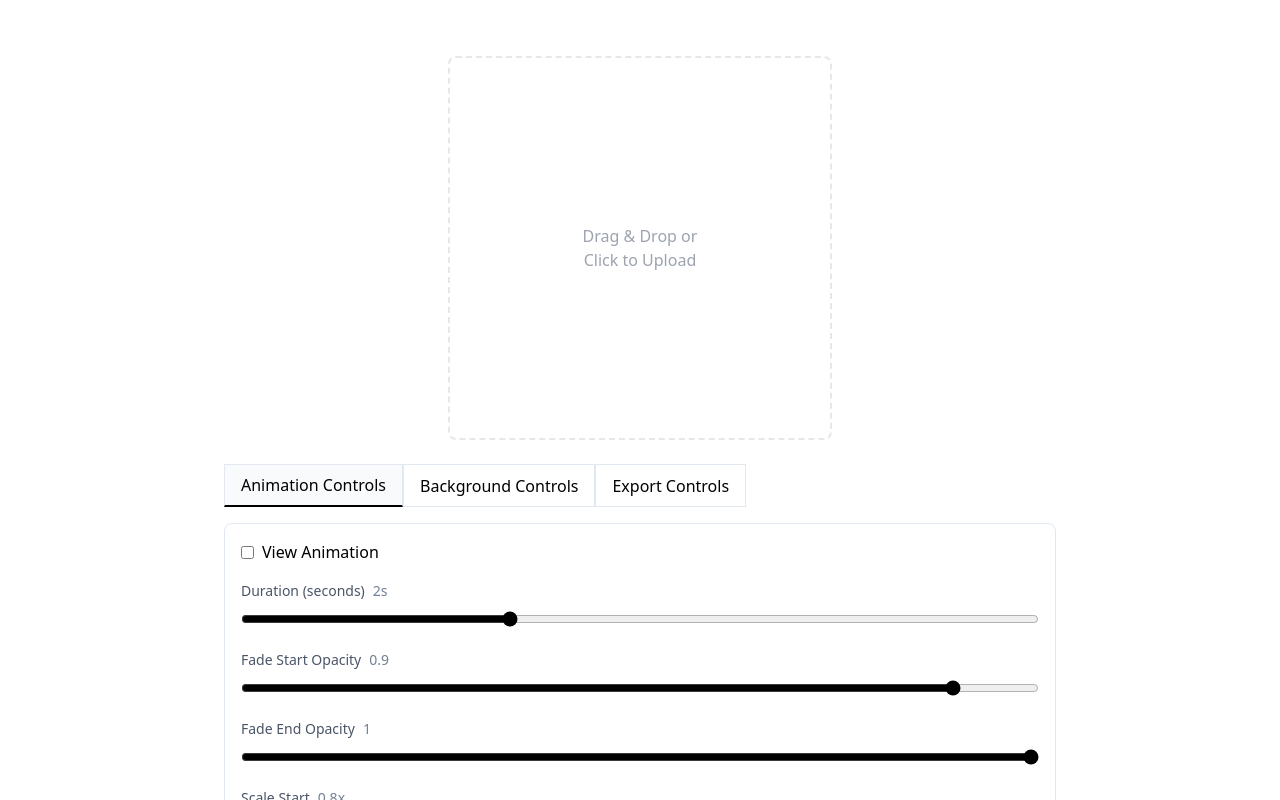
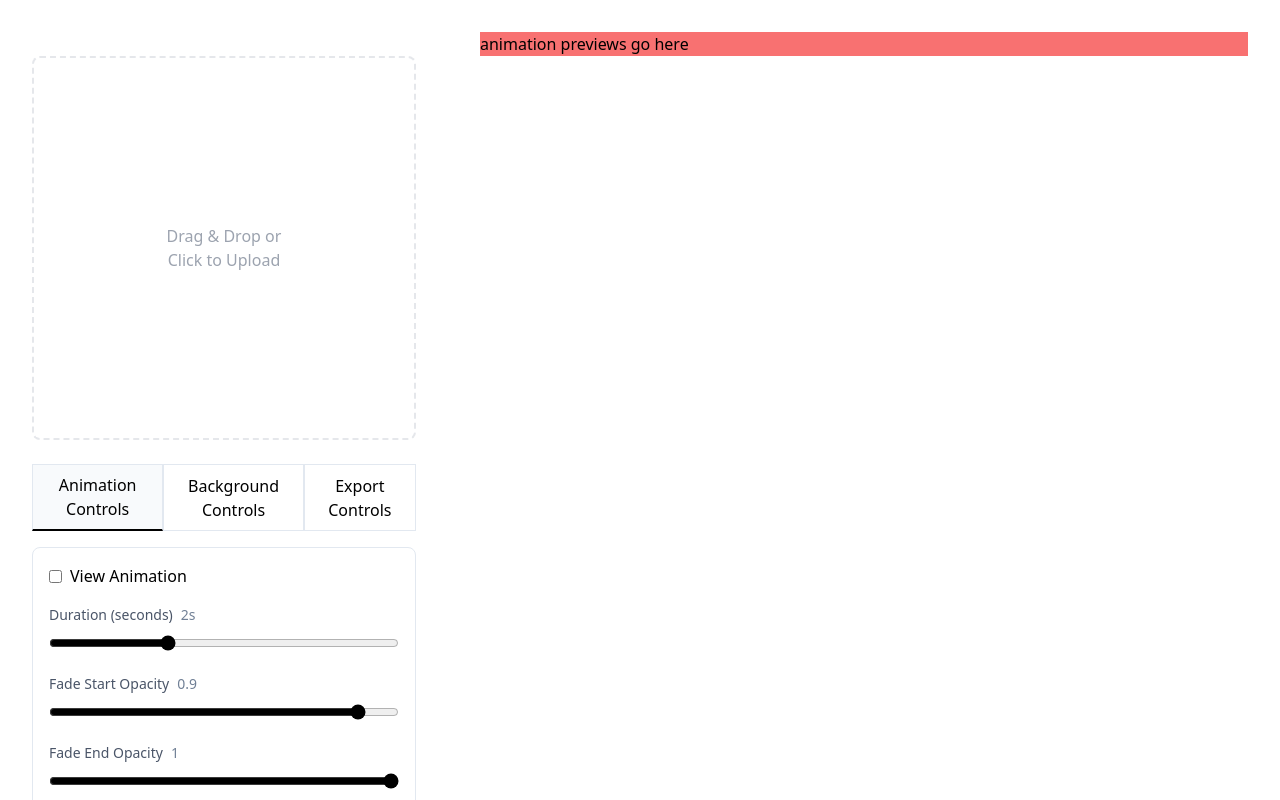
Before and after one commit to storyl/ny-after-dark-hackathon, a Next.js app: page / in a window 1280 px wide. Shown: the top 800 px of the page. Built offline with nearby package versions, Linux system fonts and the light colour scheme.

Commit message:
backup starting point

```diff
--- a/app/page.js
+++ b/app/page.js
@@ -234,7 +234,8 @@ const AnimatedImageEditor = () => {
   };
 
   return (
-    <div className="flex flex-col items-center p-8 space-y-6 max-w-4xl mx-auto">
+    <div className='flex flex-row'>
+    <div className="flex flex-col items-center p-8 space-y-6 max-w-xl ">
       <style jsx global>{`
         @keyframes imageAnimation {
           from {
@@ -547,6 +548,8 @@ const AnimatedImageEditor = () => {
         )}
       </div>
     </div>
+    <div className='w-full h-full bg-red-400 m-8'>animation previews go here</div>
+    </div>
   );
 };
 
```
